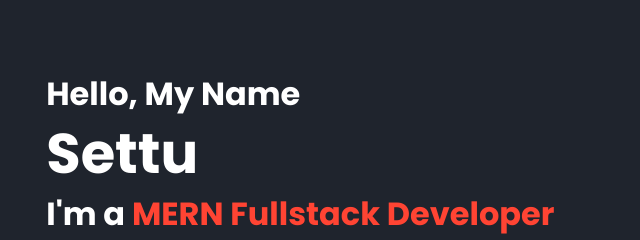
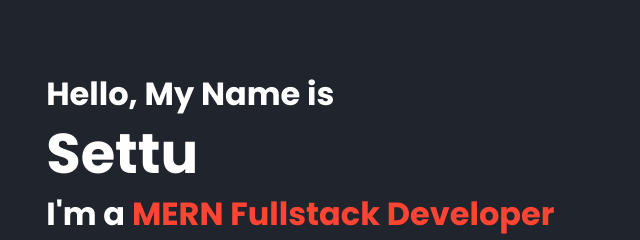
Before and after one commit to Settu1998/Portfolio, a plain HTML site: page index.html in a window 1280 px wide. Shown: the part 141-381 px from the top of the page, 69-709 px from the left. Drawn offline with nearby package versions, Linux system fonts and the light colour scheme.

Commit message:
change name

```diff
--- a/index.html
+++ b/index.html
@@ -22,7 +22,7 @@
                       <!--homepage-->
                       <section class="home" id="home">
                         <div class="home-content">
-                            <h3>Hello, My Name</h3>
+                            <h3>Hello, My Name is</h3>
                             <h1>Settu</h1>
                             <h3>I'm a <span>MERN Fullstack Developer</span></h3>
                             <p>I'm a fresher with a good knowledge in Frontend Skills like HTML5,CSS3,Javascript,React.JS and Git and GitHub.  In Backend skills like Node Js,Express Js. In Database skills like MongoDB and Basics of OracleSql.  In additionally i know Basics of Java,OOPS Concept Seeking for an opportunity to contribute my skills and creativity to a dynamic team and grow in a collaborative work environment.</p>
```
